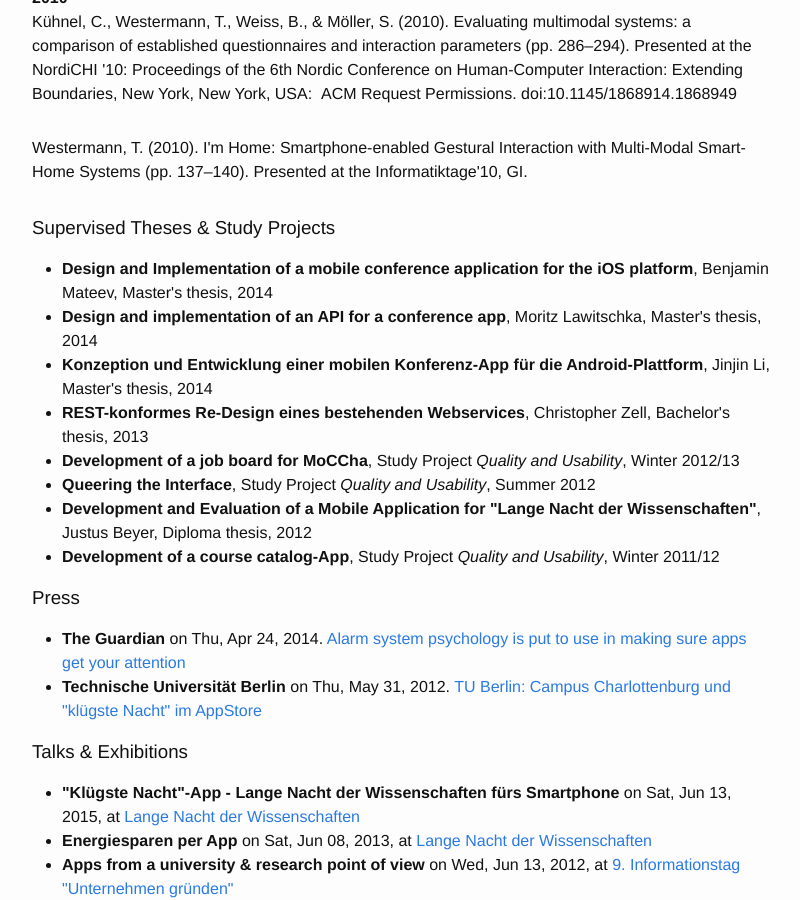
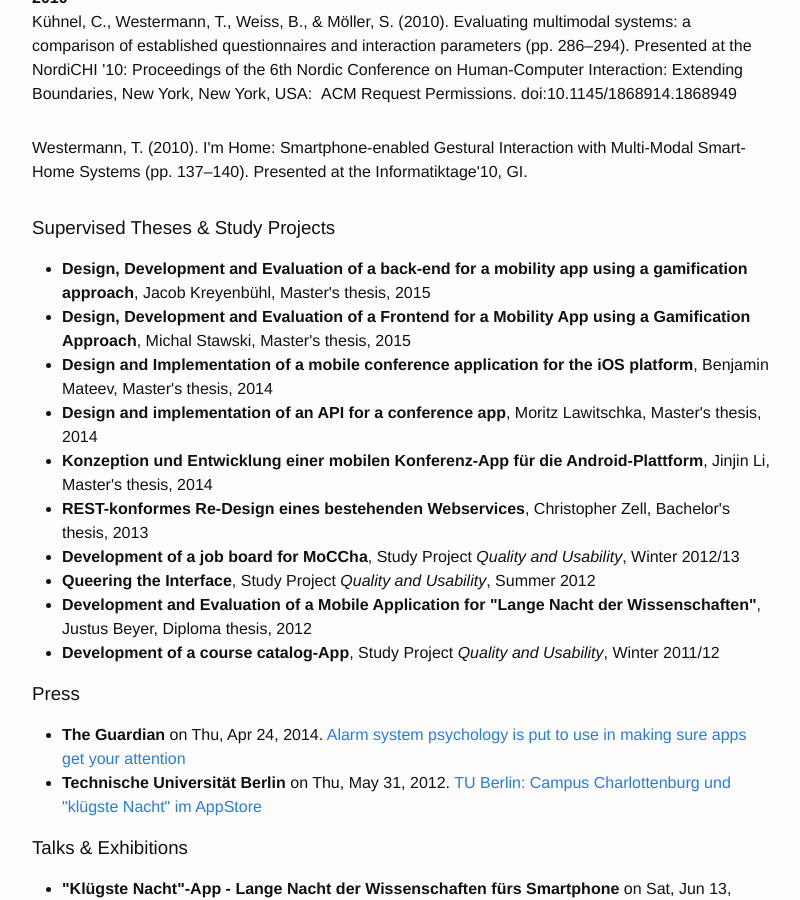
Before and after one commit to tilowestermann/tilowestermann.github.io, a Jekyll site: the page built from index.html, in a window 1280 px wide and 900 px high, scrolled down 3206 px. Shown: the whole window, without its empty margins (238-1038 px from the left). Built offline with Jekyll 4.4.1, drawn with Linux system fonts in a browser that asks for light colours.

Commit message:
Added two supervised theses

```diff
--- a/_data/supervision.yaml
+++ b/_data/supervision.yaml
@@ -1,3 +1,13 @@
+- type: "thesis"
+  subtype: "Master's thesis"
+  title: "Design, Development and Evaluation of a back-end for a mobility app using a gamification approach"
+  person: "Jacob Kreyenbühl"
+  year: 2015
+- type: "thesis"
+  subtype: "Master's thesis"
+  title: "Design, Development and Evaluation of a Frontend for a Mobility App using a Gamification Approach"
+  person: "Michal Stawski"
+  year: 2015
 - type: "thesis"
   subtype: "Master's thesis"
   title: "Design and Implementation of a mobile conference application for the iOS platform"
```
